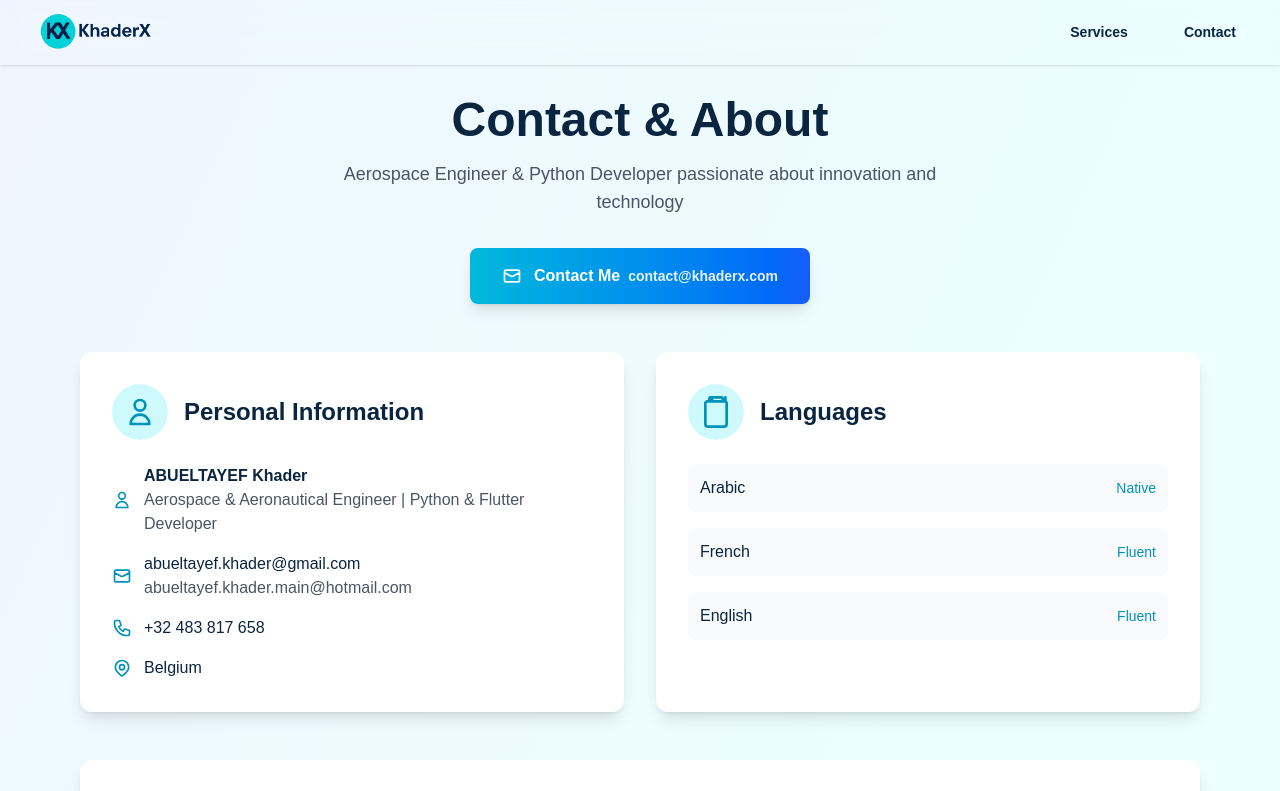
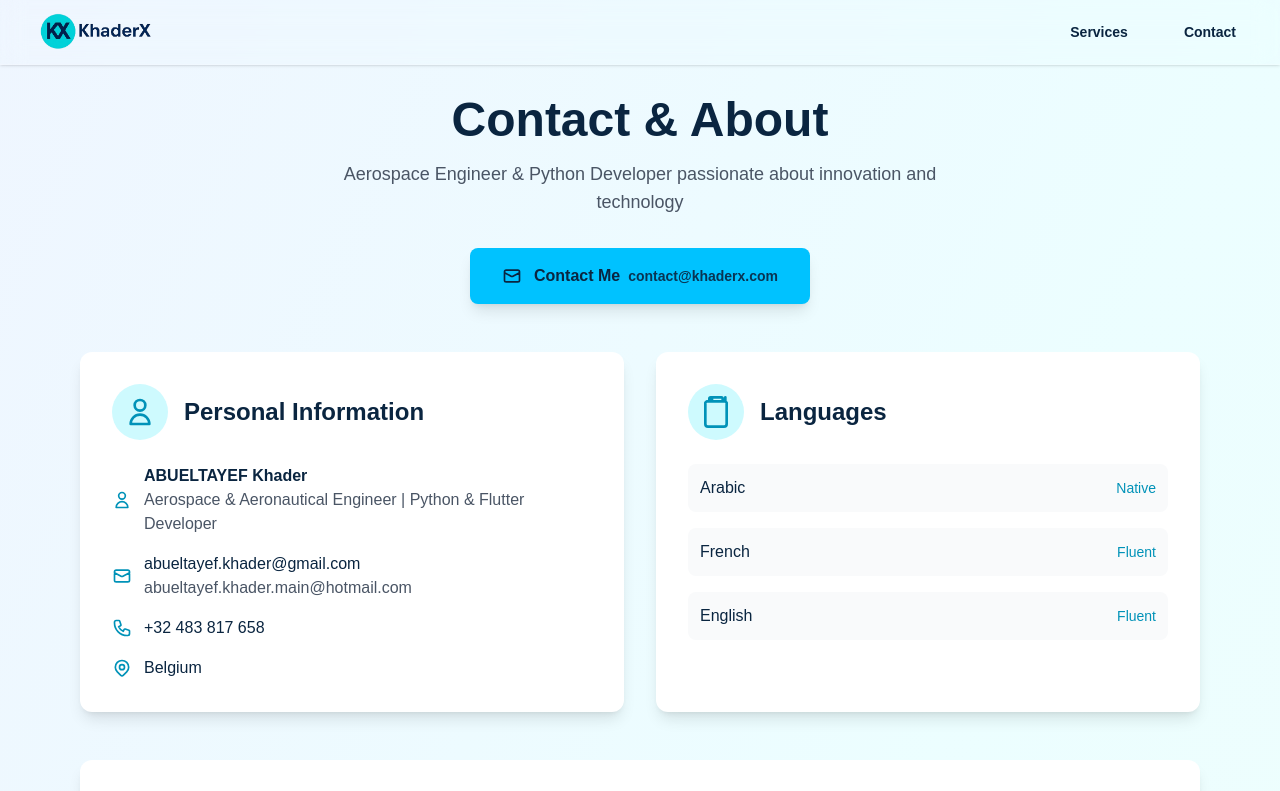
Before and after one commit to KhaderX-com/khaderx-site, a Next.js app: page /contact in a window 1280 px wide. Shown: the top 791 px of the page. Built offline with nearby package versions, Linux system fonts and the light colour scheme.

Commit message:
fix: update contact button styles for improved visibility

```diff
--- a/src/app/contact/page.tsx
+++ b/src/app/contact/page.tsx
@@ -20,7 +20,7 @@ export default function Contact() {
                     <div className="flex justify-center mb-12">
                         <a
                             href="mailto:contact@khaderx.com"
-                            className="inline-flex items-center px-8 py-4 bg-gradient-to-r from-cyan-500 to-blue-600 text-white font-semibold rounded-lg shadow-lg hover:from-cyan-600 hover:to-blue-700 transform hover:scale-105 transition-all duration-300"
+                            className="inline-flex items-center px-8 py-4 bg-[#00C2FF] text-[#0A2540] font-semibold rounded-lg shadow-lg hover:bg-[#00A8E8] transform hover:scale-105 transition-all duration-300"
                         >
                             <svg className="w-5 h-5 mr-3" fill="none" stroke="currentColor" viewBox="0 0 24 24">
                                 <path strokeLinecap="round" strokeLinejoin="round" strokeWidth={2} d="M3 8l7.89 4.26a2 2 0 002.22 0L21 8M5 19h14a2 2 0 002-2V7a2 2 0 00-2-2H5a2 2 0 00-2 2v10a2 2 0 002 2z" />
```
